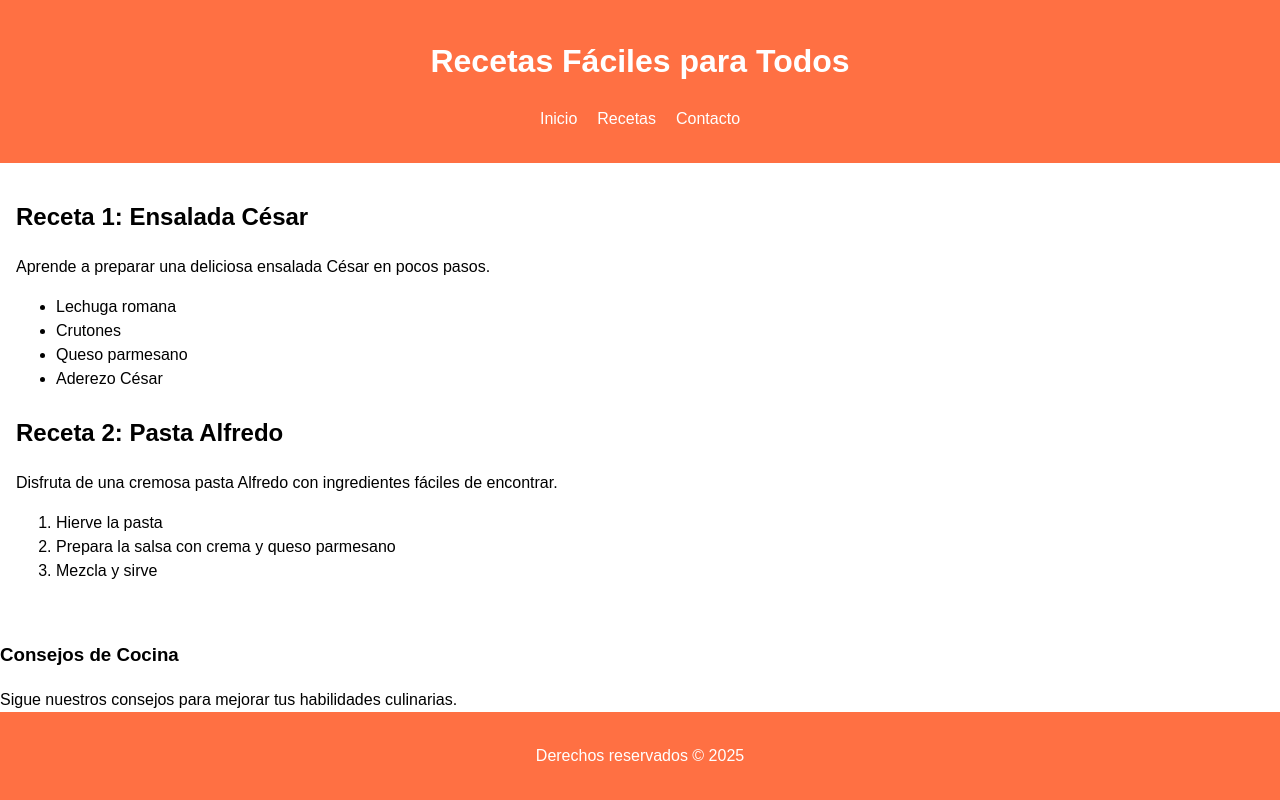
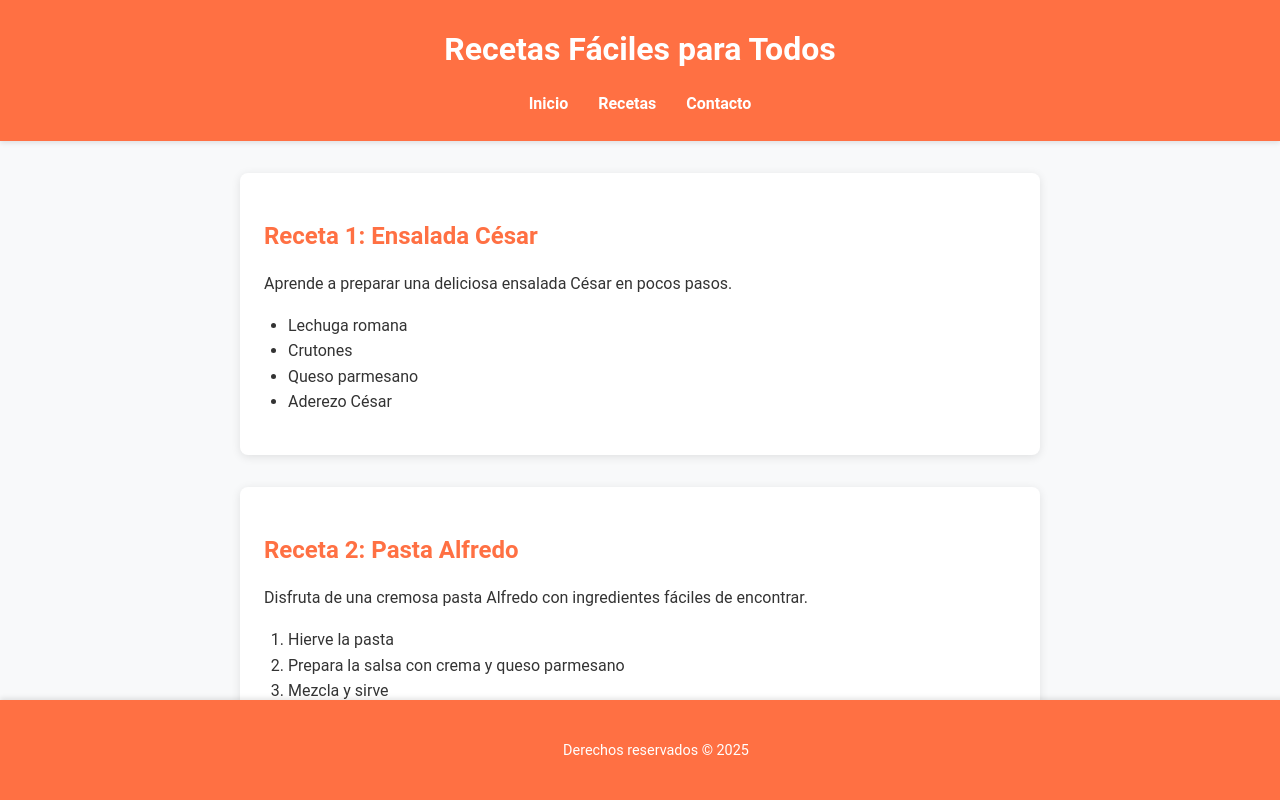
Before and after one commit to YahirPoot/Actividad-1, a plain HTML site: page index.html in a window 1280 px wide. Shown: the top 800 px of the page. Drawn offline with Linux system fonts and the light colour scheme.

Commit message:
Nuevo diseño

```diff
--- a/styles.css
+++ b/styles.css
@@ -1,47 +1,109 @@
+/* Estilo General */
 body {
-    font-family: Arial, sans-serif;
+    font-family: 'Roboto', Arial, sans-serif;
     margin: 0;
     padding: 0;
-    line-height: 1.5;
+    line-height: 1.6;
+    background-color: #f8f9fa;
+    color: #333;
 }
 
+/* Header */
 header {
     background-color: #ff7043;
     color: white;
-    padding: 1rem;
+    padding: 1.5rem 1rem;
     text-align: center;
+    box-shadow: 0 2px 5px rgba(0, 0, 0, 0.1);
 }
 
+header h1 {
+    font-size: 2rem;
+    margin: 0;
+}
+
+/* Navegación */
 nav ul {
     list-style: none;
     padding: 0;
     display: flex;
     justify-content: center;
+    margin: 1rem 0 0;
 }
 
 nav ul li {
-    margin: 0 10px;
+    margin: 0 15px;
 }
 
 nav ul li a {
     color: white;
     text-decoration: none;
+    font-weight: bold;
+    transition: color 0.3s ease;
 }
 
+nav ul li a:hover {
+    color: #ffe0b2;
+}
+
+/* Contenido Principal */
 main {
-    padding: 1rem;
+    padding: 2rem 1rem;
+    max-width: 800px;
+    margin: auto;
 }
 
 article {
-    margin-bottom: 1.5rem;
+    background-color: white;
+    margin-bottom: 2rem;
+    padding: 1.5rem;
+    border-radius: 8px;
+    box-shadow: 0 2px 10px rgba(0, 0, 0, 0.1);
+    transition: transform 0.3s ease, box-shadow 0.3s ease;
 }
 
+article:hover {
+    transform: translateY(-5px);
+    box-shadow: 0 4px 15px rgba(0, 0, 0, 0.2);
+}
+
+article h2 {
+    color: #ff7043;
+    margin-bottom: 1rem;
+}
+
+article p {
+    margin-bottom: 1rem;
+}
+
+ul, ol {
+    padding-left: 1.5rem;
+}
+
+/* Aside */
+aside {
+    margin: 2rem auto;
+    padding: 1.5rem;
+    background-color: #ffe0b2;
+    border-radius: 8px;
+    max-width: 800px;
+    box-shadow: 0 2px 10px rgba(0, 0, 0, 0.1);
+}
+
+aside h3 {
+    color: #d84315;
+    margin-bottom: 1rem;
+}
+
+/* Footer */
 footer {
     background-color: #ff7043;
     color: white;
     text-align: center;
-    padding: 1rem 0;
+    padding: 1.5rem 1rem;
     position: fixed;
     width: 100%;
     bottom: 0;
+    font-size: 0.9rem;
+    box-shadow: 0 -2px 5px rgba(0, 0, 0, 0.1);
 }
```
